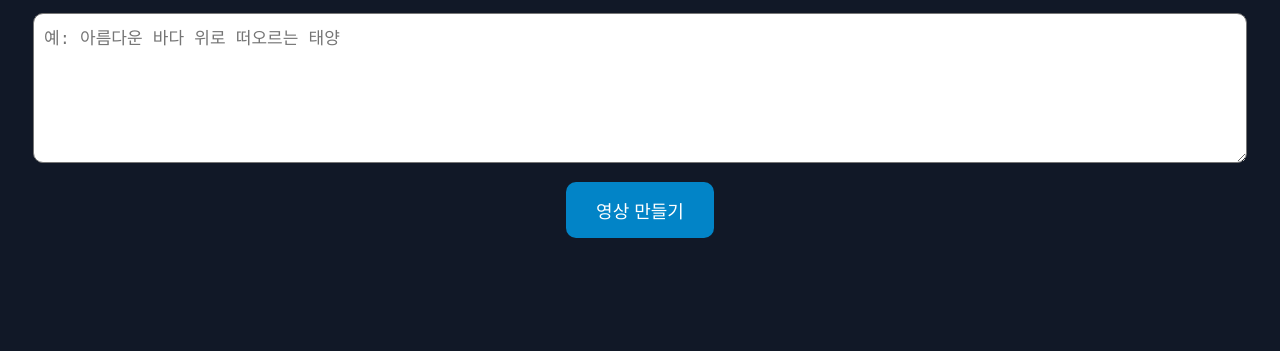
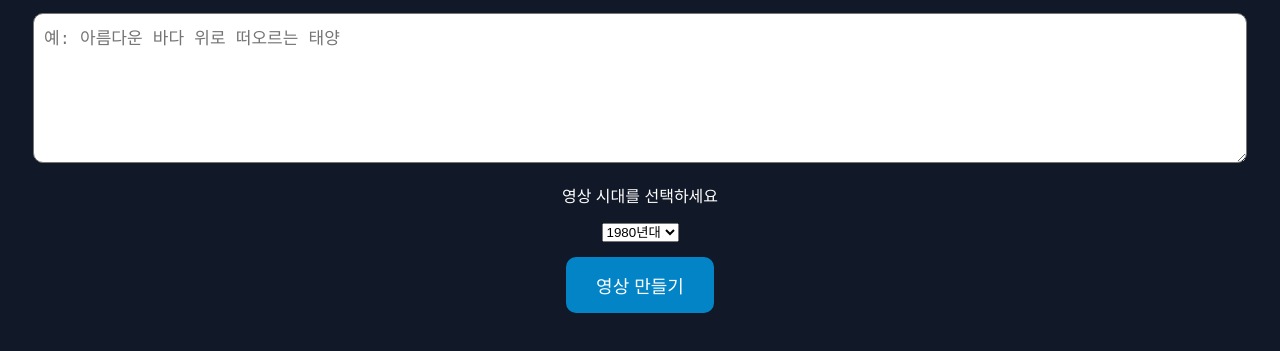
Before and after one commit to 98rokmc837-blip/hoki-short-video-maker, a plain HTML site: page index.html in a window 1280 px wide. Shown: the part 149-500 px from the top of the page. Drawn offline with Linux system fonts and the light colour scheme.

Commit message:
Update index.html

```diff
--- a/index.html
+++ b/index.html
@@ -36,6 +36,13 @@ button {
 <h1>🎬 HOKI 쇼츠 메이커</h1>
 <p>만들고 싶은 영상 내용을 입력하세요.</p>
 <textarea id="prompt" placeholder="예: 아름다운 바다 위로 떠오르는 태양"></textarea>
+<p>영상 시대를 선택하세요</p>
+<select id="era">
+  <option value="1970년대">1970년대</option>
+  <option value="1980년대" selected>1980년대</option>
+  <option value="1990년대">1990년대</option>
+  <option value="현재">현재</option>
+</select>
 <br>
 <button onclick="makeVideo()">영상 만들기</button>
 <p id="result"></p>
```
